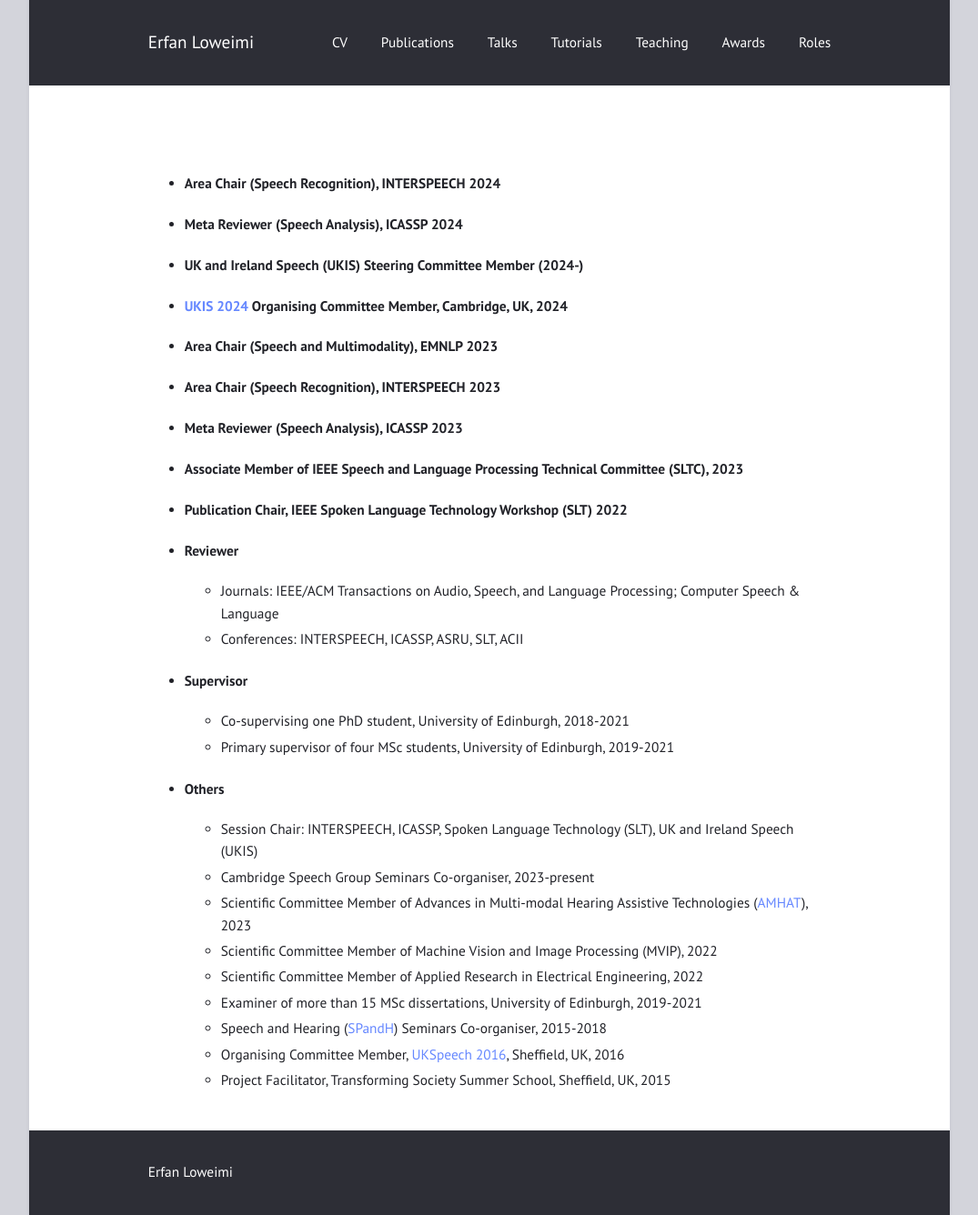
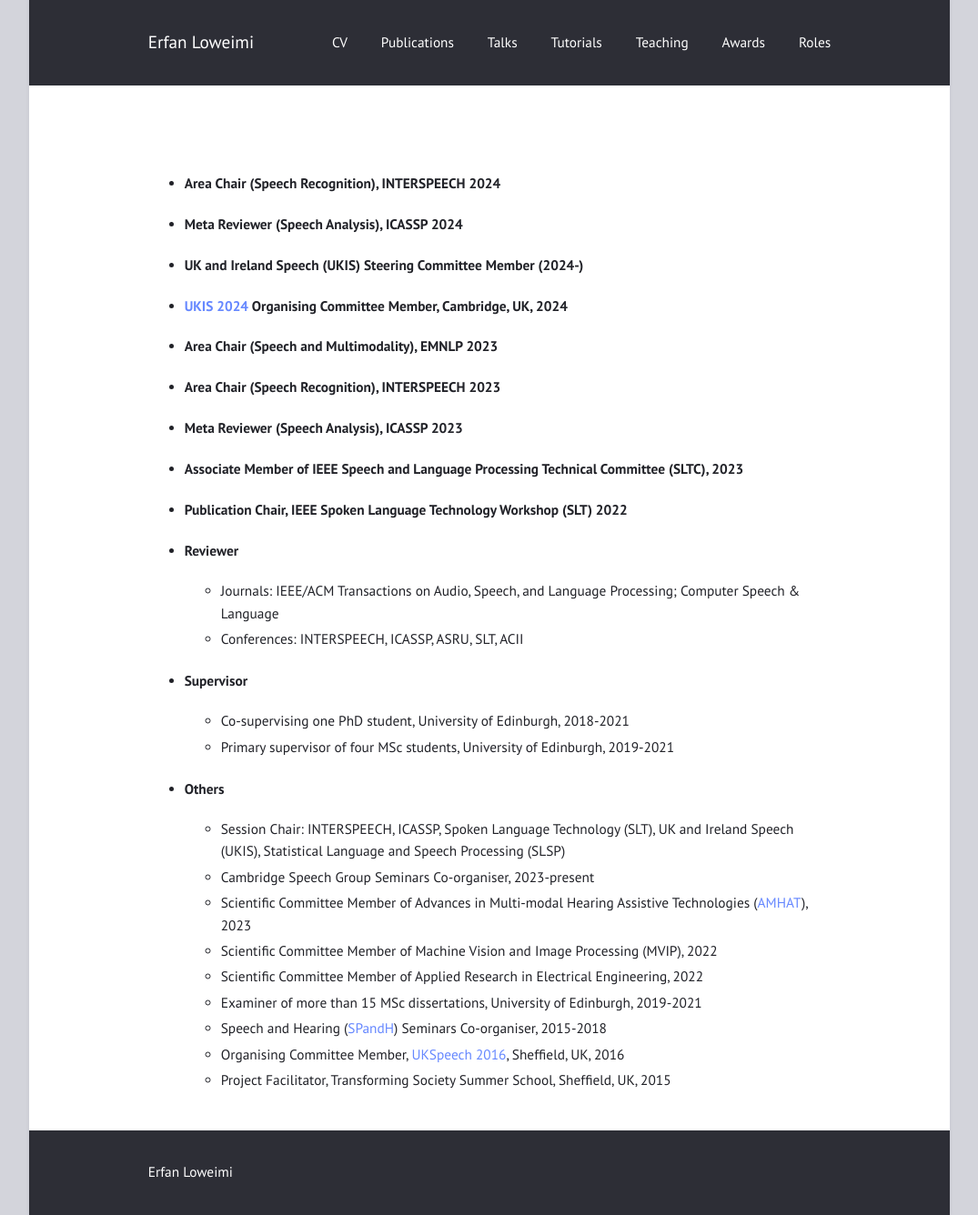
Before and after one commit to eloweimi/eloweimi.github.io, a Jekyll site: the page built from roles.md, in a window 1280 px wide. Shown: the whole page at 91% size, without its empty margins (102-1177 px from the left). Built offline with Jekyll 4.4.1, drawn with Linux system fonts in a browser that asks for light colours.

Commit message:
Update roles.md

```diff
--- a/roles.md
+++ b/roles.md
@@ -33,7 +33,7 @@ title: ""
 
 
 * #### Others
-   - Session Chair: INTERSPEECH, ICASSP, Spoken Language Technology (SLT), UK and Ireland Speech (UKIS)
+   - Session Chair: INTERSPEECH, ICASSP, Spoken Language Technology (SLT), UK and Ireland Speech (UKIS), Statistical Language and Speech Processing (SLSP)
    - Cambridge Speech Group Seminars Co-organiser, 2023-present
    - Scientific Committee Member of Advances in Multi-modal Hearing Assistive Technologies ([AMHAT](https://cogmhear.org/amhat2023/)), 2023
    - Scientific Committee Member of Machine Vision and Image Processing (MVIP), 2022
```
